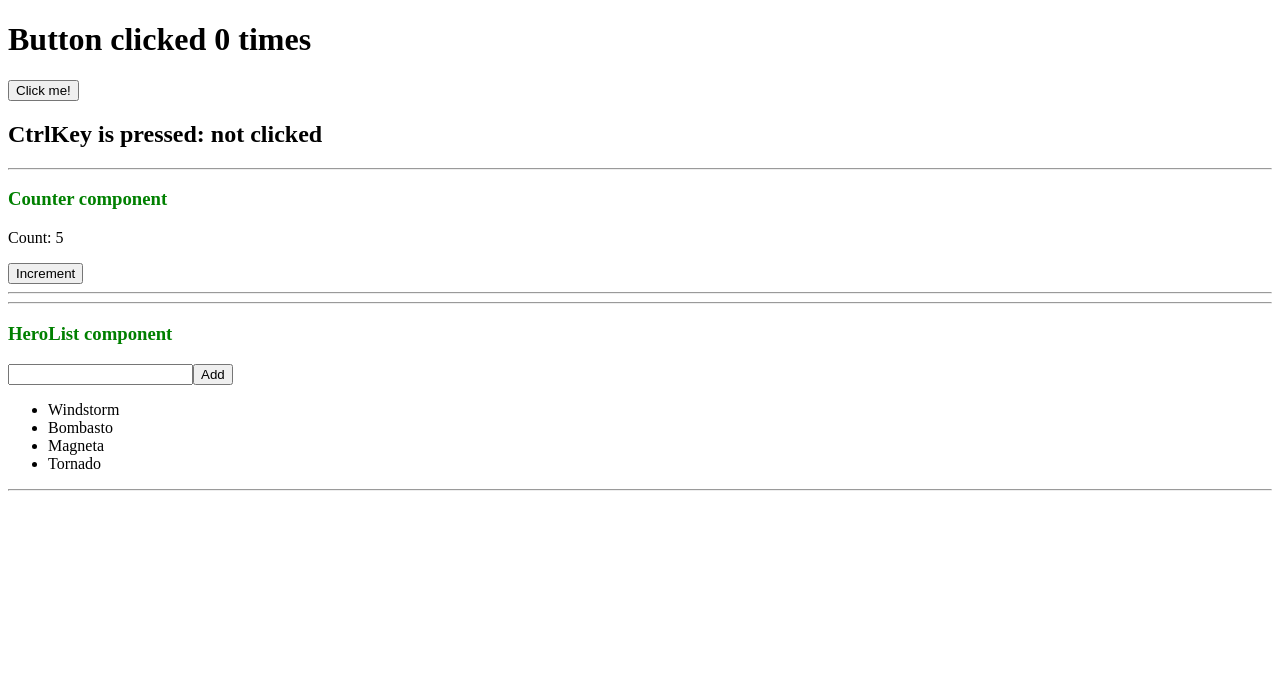
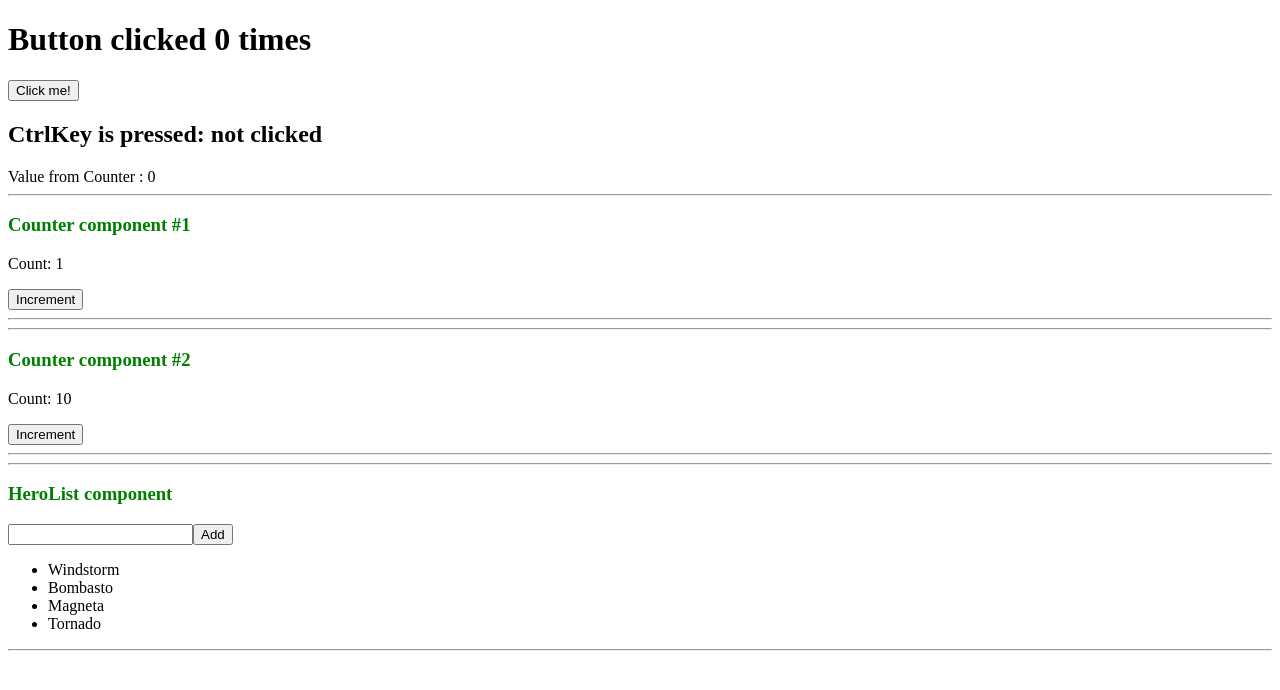
Before and after one commit to negriyd/first-ang2-project, an Angular app: page / in a window 1280 px wide. Shown: the top 690 px of the page. Built offline with nearby package versions, Linux system fonts and the light colour scheme.

Commit message:
- Fix error Generic type 'EventEmitter<T>' requires 1 type argument(s). - Use 2 components "Counter"

```diff
--- a/src/app/components/app-root/app.component.html
+++ b/src/app/components/app-root/app.component.html
@@ -9,5 +9,8 @@
   CtrlKey is pressed: {{isCtrlPressed()}}
 </h2>
 
-<counter [count]="5"></counter>
+Value from Counter : {{getCounterValue()}}
+
+<counter count="1" title="Counter component #1" (result)="onChangeCounter($event)"></counter>
+<counter count="10" title="Counter component #2" (result)="onChangeCounter($event)"></counter>
 <heroList></heroList>
--- a/src/app/components/app-root/app.component.ts
+++ b/src/app/components/app-root/app.component.ts
@@ -9,7 +9,7 @@ export class AppComponent {
 
   clickCount = 0;
   clickEvent;
-
+  parentCount: number = 0;
   num: number = 1;
 
   getMessage() {
@@ -25,4 +25,12 @@ export class AppComponent {
   isCtrlPressed() {
     return this.clickEvent != null ? this.clickEvent.ctrlKey : 'not clicked';
   }
+
+  onChangeCounter(val: number) {
+    this.parentCount = val;
+  }
+
+  getCounterValue() {
+    return this.parentCount;
+  }
 }
--- a/src/app/components/counter/counter.component.html
+++ b/src/app/components/counter/counter.component.html
@@ -1,7 +1,7 @@
 <div>
   <hr>
   <h3>
-    <p style="color:green">Counter component</p>
+    <p style="color:green">{{title}}</p>
   </h3>
   <p>Count: {{ count }}</p>
   <button (click)="increment()">Increment</button>
--- a/src/app/components/counter/counter.component.ts
+++ b/src/app/components/counter/counter.component.ts
@@ -1,11 +1,16 @@
-import {Component, Input} from '@angular/core';
+import {Component, Input, Output, EventEmitter} from '@angular/core';
+
 @Component({
   selector: 'counter',
   templateUrl: 'counter.component.html',
 })
 export class Counter {
-  @Input() public count;
+  @Input() public count: number;
+  @Input() public title: string;
+  @Output() result: EventEmitter<number> = new EventEmitter();
   increment() {
     this.count++;
+    this.result.emit(this.count);
+    console.log("title = " + this.title)
   }
 }
```
